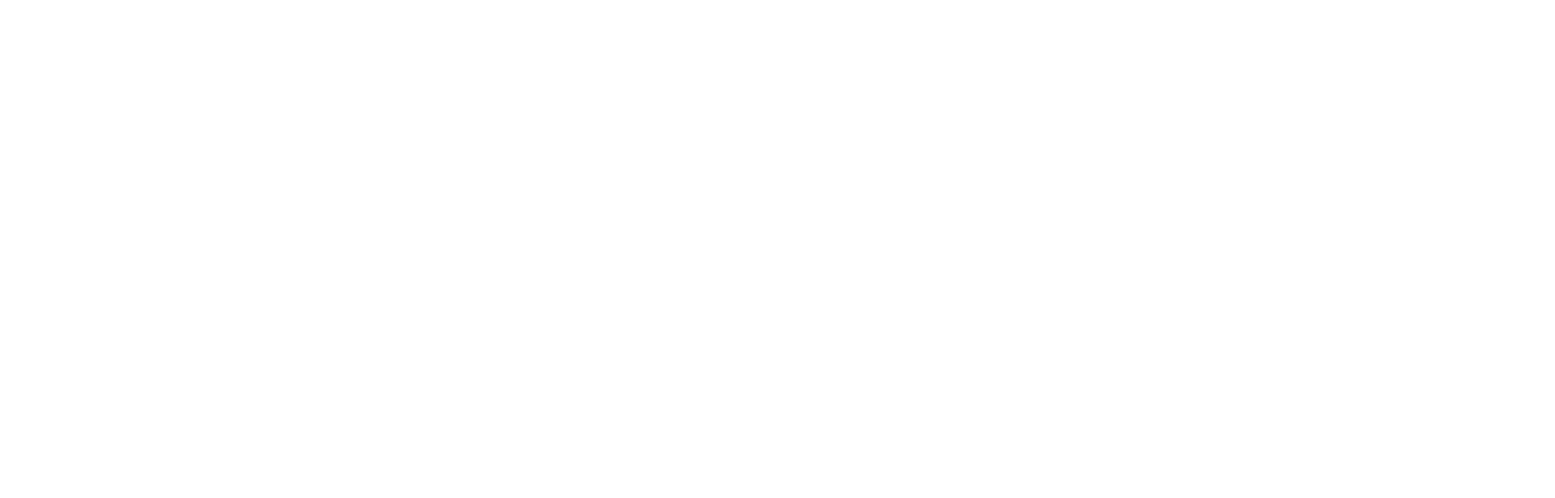
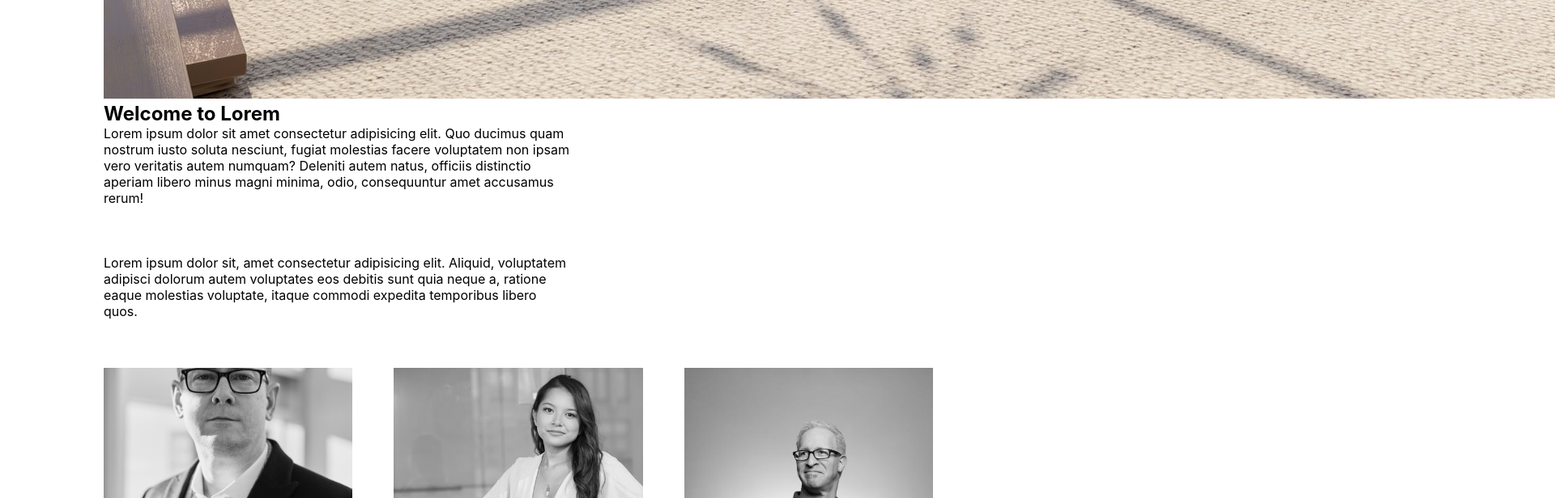
Before and after one commit to zzinis/react-port, a React (Create React App) app in the folder client/: page /department in a window 1280 px wide. Shown: the part 1940-2556 px from the top of the page at 81% size, 1920 px wide, since content can reach past the window. Before the commit the page ends 1863 px from the top, so only its background shows below. Built offline with nearby package versions, Linux system fonts and the light colour scheme.

Commit message:
department top 추가

```diff
--- a/client/src/components/sub/Department.js
+++ b/client/src/components/sub/Department.js
@@ -17,6 +17,35 @@ function Department() {
 			<h1>Company</h1>
 			<p>Lorem, ipsum.</p>
 
+			<div className="top">
+				<div className="wrap">
+					<div className="pic">
+						<img src="img/b1.jpg" alt="" />
+					</div>
+					<div className="txt">
+						<h2>Welcome to Lorem</h2>
+						<article>
+							<p>
+								Lorem ipsum dolor sit amet consectetur adipisicing elit.
+								Quo ducimus quam nostrum iusto soluta nesciunt, fugiat
+								molestias facere voluptatem non ipsam vero veritatis
+								autem numquam? Deleniti autem natus, officiis distinctio
+								aperiam libero minus magni minima, odio, consequuntur amet
+								accusamus rerum!
+							</p>
+						</article>
+						<article>
+							<span>
+								Lorem ipsum dolor sit, amet consectetur adipisicing elit.
+								Aliquid, voluptatem adipisci dolorum autem voluptates eos
+								debitis sunt quia neque a, ratione eaque molestias
+								voluptate, itaque commodi expedita temporibus libero quos.
+							</span>
+						</article>
+					</div>
+				</div>
+			</div>
+
 			{Members.map((member, idx) => {
 				return (
 					<article key={idx}>
```
